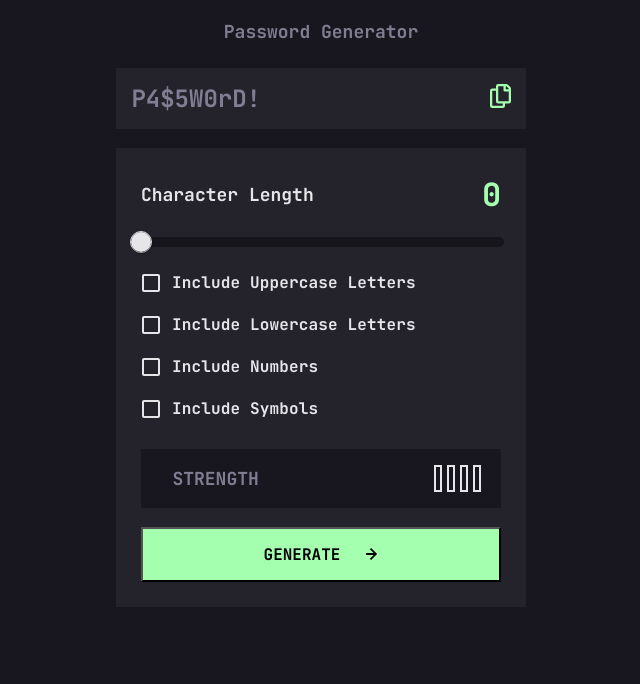
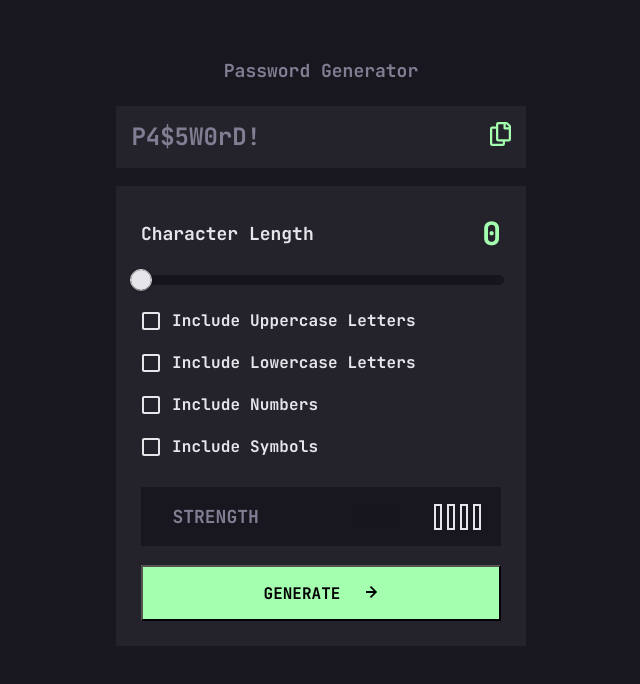
Before and after one commit to spomberg/password-generator, a React (Create React App) app: page / in a window 1280 px wide. Shown: the top 684 px of the page, without its empty margins (319-959 px from the left). Built offline with nearby package versions, Linux system fonts and the light colour scheme.

Commit message:
Set h1 margin-top to 4%

```diff
--- a/src/App.scss
+++ b/src/App.scss
@@ -10,6 +10,7 @@
   h1 {
     font-size: 18px;
     color: $title-color;
+    margin-top: 4%;
   }
 
   .form {
```
